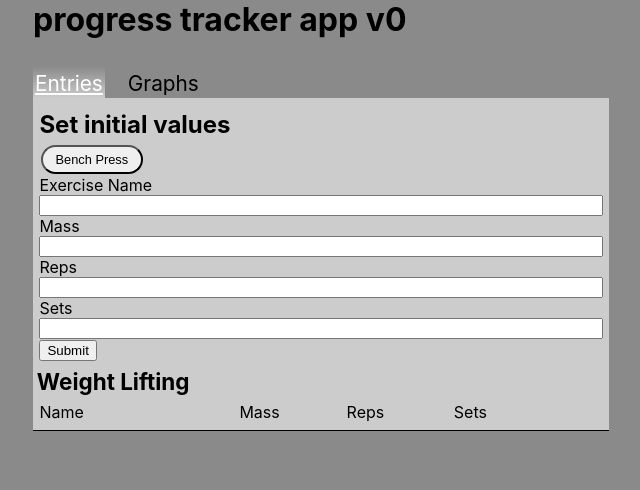
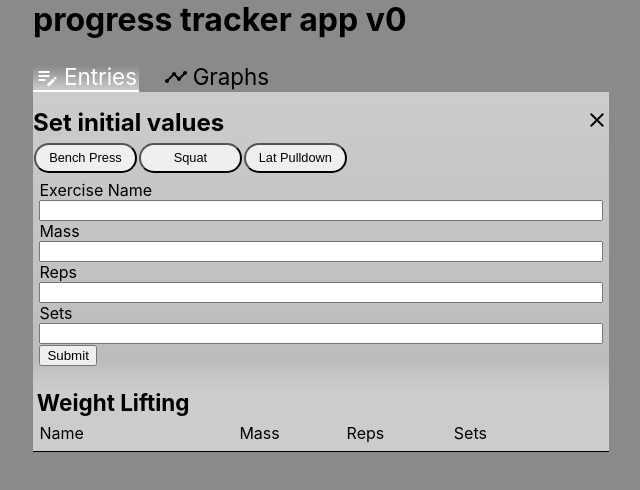
Before and after one commit to jessejp/progress-tracker, a React (Create React App) app: page /entries/addnew in a window 1280 px wide. Shown: the top 490 px of the page, without its empty margins (319-959 px from the left). Built offline with nearby package versions, Linux system fonts and the light colour scheme.

Commit message:
Relocated routing links and added icons to links

```diff
--- a/public/index.html
+++ b/public/index.html
@@ -3,6 +3,10 @@
   <head>
     <meta charset="utf-8" />
     <link rel="icon" href="%PUBLIC_URL%/favicon.ico" />
+    <link
+      href="https://fonts.googleapis.com/css2?family=Material+Icons+Outlined"
+      rel="stylesheet"
+    />
     <meta name="viewport" content="width=device-width, initial-scale=1" />
     <meta name="theme-color" content="#000000" />
     <meta
--- a/src/App.css
+++ b/src/App.css
@@ -2,3 +2,23 @@
   display: flex;
   justify-content: center;
 }
+
+.iconTextLink {
+  display: flex;
+  align-items: center;
+}
+
+.iconTextLink span {
+  margin: 0 0.1em;
+}
+
+.buttonNoDefault,
+input[type="submit"],
+input[type="reset"] {
+  background: none;
+  color: inherit;
+  border: none;
+  padding: 0;
+  font: inherit;
+  cursor: pointer;
+}
--- a/src/App.js
+++ b/src/App.js
@@ -3,6 +3,7 @@ import Header from "./components/Header";
 import Entries from "./pages/Entries";
 import Graph from "./pages/Graph";
 import { Routes, Route, Navigate } from "react-router-dom";
+import Settings from "./pages/Settings";
 
 function App() {
   return (
@@ -12,6 +13,7 @@ function App() {
         <Routes>
           <Route path="/" element={<Navigate replace to="/entries" />} />
           <Route path="/entries/*" element={<Entries />} />
+          <Route path="/settings" element={<Settings />} />
           <Route path="/graphs" element={<Graph />} />
         </Routes>
       </div>
--- a/src/components/AddNewEntry/AddEntryForm.js
+++ b/src/components/AddNewEntry/AddEntryForm.js
@@ -2,6 +2,7 @@ import css from "./AddEntryForm.module.css";
 import { useDispatch } from "react-redux";
 import { entryActions } from "../../store/entries-slice";
 import { useState } from "react";
+import { useNavigate } from "react-router-dom";
 
 const defaultFormState = {
   name: "",
@@ -17,12 +18,26 @@ const suggestedExercises = [
     reps: "8",
     sets: "3",
   },
+  {
+    name: "Squat",
+    mass: "40",
+    reps: "6",
+    sets: "3",
+  },
+  {
+    name: "Lat Pulldown",
+    mass: "50",
+    reps: "8",
+    sets: "3",
+  },
 ];
 
 const AddEntryForm = () => {
   const [userInput, setUserInput] = useState(defaultFormState);
 
   const dispatch = useDispatch();
+
+  const navigate = useNavigate();
 
   const updateInputStates = (event) => {
     switch (event.target.id) {
@@ -59,12 +74,6 @@ const AddEntryForm = () => {
   };
 
   const fillSuggestion = (event) => {
-    console.log(
-      event.target.value,
-      suggestedExercises.find(
-        (exercise) => exercise.name === event.target.value
-      )
-    );
     setUserInput(
       suggestedExercises.find(
         (exercise) => exercise.name === event.target.value
@@ -89,7 +98,9 @@ const AddEntryForm = () => {
   };
 
   return (
-    <form className={css.formContainer}>
+    <div className={css.addEntryFormContainer}>
+      <div className={css.addEntryFormHeading}>
+        <div>
           <h2>Set initial values</h2>
           {suggestedExercises.map((e, index) => {
             return (
@@ -104,6 +115,20 @@ const AddEntryForm = () => {
               </button>
             );
           })}
+        </div>
+        <div>
+          <button
+            onClick={() => {
+              navigate("/entries", { replace: false });
+            }}
+            className={`${css.closeForm} buttonNoDefault`}
+          >
+            <span className="material-icons-outlined">close</span>
+          </button>
+        </div>
+      </div>
+
+      <form className={css.formContainer}>
         <label htmlFor="name">Exercise Name</label>
         <input
           type="text"
@@ -143,6 +168,7 @@ const AddEntryForm = () => {
           <button onClick={addNewEntry}>Submit</button>
         </div>
       </form>
+    </div>
   );
 };
 
--- a/src/components/AddNewEntry/AddEntryForm.module.css
+++ b/src/components/AddNewEntry/AddEntryForm.module.css
@@ -1,7 +1,16 @@
+.addEntryFormContainer {
+  background: linear-gradient(0deg, #ccc 0%, #bcbcbc 10%, #ccc 100%);
+  padding: 1em 0;
+}
+
+.addEntryFormHeading {
+  display: flex;
+  justify-content: space-between;
+}
+
 .formContainer {
   display: flex;
   flex-direction: column;
-  background: #ccc;
 }
 
 .suggestionButton {
@@ -12,8 +21,14 @@
   border-radius: 3em;
 }
 
+.closeForm {
+  display: flex;
+  align-items: center;
+  justify-content: center;
+}
+
 h2 {
-  margin: 0.2em 0;
+  margin: 0 0 0.2em 0;
 }
 
 form {
--- a/src/components/Entries/Entries.module.css
+++ b/src/components/Entries/Entries.module.css
@@ -5,6 +5,13 @@
   display: grid;
   grid-template-columns: minmax(9em, 36em);
   grid-template-rows: auto;
+}
+
+.addItem {
+  display: flex;
+  margin: 1em 0 0 0.4em;
+  font-size: 1.2em;
+  font-weight: 500;
 }
 
 .col:first-child {
--- a/src/components/Header.js
+++ b/src/components/Header.js
@@ -12,7 +12,10 @@ const Header = () => {
             navData.isActive ? css.active : css.inactive
           }
         >
-          <div className={css.menuItem}>Entries</div>
+          <div className={`${css.menuItem} iconTextLink`}>
+            <span className="material-icons-outlined">edit_note</span>
+            <span>Entries</span>
+          </div>
         </NavLink>
 
         {/* <NavLink
@@ -30,7 +33,10 @@ const Header = () => {
             navData.isActive ? css.active : css.inactive
           }
         >
-          <div className={css.menuItem}>Graphs</div>
+          <div className={`${css.menuItem} iconTextLink`}>
+            <span className="material-icons-outlined">timeline</span>
+            <span>Graphs</span>
+          </div>
         </NavLink>
       </div>
     </header>
--- a/src/components/Header.module.css
+++ b/src/components/Header.module.css
@@ -3,14 +3,9 @@
 }
 
 .menuSelections {
-  font-size: 1.3em;
-  color: orange;
   display: flex;
   column-gap: 1em;
-}
-
-.menuItem {
-  padding: 0.4em 0.1em 0.1em 0.1em;
+  font-size: 1.4em;
 }
 
 .active > .menuItem {
@@ -21,11 +16,16 @@
   cursor: pointer;
 }
 
+a {
+  text-decoration: none;
+}
+
 a.inactive {
   color: black;
-  text-decoration: none;
+  margin: 0 0 0.1em 0;
 }
 
 a.active {
   color: white;
+  border-bottom: white 0.1em solid;
 }
--- a/src/hooks/use-graph.js
+++ b/src/hooks/use-graph.js
@@ -1,4 +1,4 @@
-import { useState, useCallback } from "react";
+import { useCallback } from "react";
 
 const useGraph = () => {
   const svgCalculateYLocation = useCallback((sortableArr, sort = true) => {
--- a/src/pages/Entries.js
+++ b/src/pages/Entries.js
@@ -1,19 +1,13 @@
 import { useSelector } from "react-redux";
 import css from "../components/Entries/Entries.module.css";
 import EntriesRowItem from "../components/Entries/EntriesRowItem";
-import { Routes, Route, Link, useParams, useNavigate } from "react-router-dom";
+import { Routes, Route, Link, useParams } from "react-router-dom";
 import AddEntryForm from "../components/AddNewEntry/AddEntryForm";
-import { useEffect } from "react";
 
 const Entries = () => {
   const entries = useSelector((state) => state.entries.entries);
   const params = useParams();
   const formOpen = Object.values(params)[0];
-  const navigate = useNavigate();
-
-  const goBack = () => {
-    navigate("/entries", { replace: false });
-  };
 
   // map table rows
   const entryRows = entries.map((e, index) => {
@@ -30,9 +24,9 @@ const Entries = () => {
     );
   });
 
-  useEffect(() => {
+  /*   useEffect(() => {
     if (entries.length === 0) navigate("/entries/addnew", { replace: true });
-  }, [entries, navigate]);
+  }, [entries, navigate]); */
 
   return (
     <>
@@ -43,12 +37,6 @@ const Entries = () => {
         <div className={css.entriesTable}>
           <div className={css.templateHeading}>
             <h3>Weight Lifting</h3>
-            <div>
-              {!formOpen && <Link to="addnew">Add New</Link>}
-              {formOpen && entries.length !== 0 && (
-                <button onClick={goBack}>close</button>
-              )}
-            </div>
           </div>
 
           <div className={css.row}>
@@ -60,6 +48,14 @@ const Entries = () => {
           </div>
           {entryRows}
         </div>
+        {!formOpen && (
+          <Link to="addnew">
+            <div className={`${css.addItem} iconTextLink`}>
+              <span className="material-icons-outlined">add</span>{" "}
+              <span>Add New</span>
+            </div>
+          </Link>
+        )}
       </div>
     </>
   );
--- a/src/pages/Graph.js
+++ b/src/pages/Graph.js
@@ -26,19 +26,21 @@ const Graph = () => {
 
   const initialSelection = dataState.length !== 0 ? dataState[0].name : "";
   const [selectedEntry, setSelectedEntry] = useState(initialSelection);
-  const [checkedStatus, setCheckedStatus] = useState({
+
+  /* const [checkedStatus, setCheckedStatus] = useState({
     val1: true,
     val2: false,
     val3: false,
     val4: false,
-  });
+  }); */
 
   const onSelectedEntry = (event) => {
     setSelectedEntry(event.target.value);
   };
 
-  const onSelectedDataRadio = (event) => {
-    if (event.target.id === "val1") {
+  /* const onSelectedDataRadio = (event) => {
+    switch (event.target.id) {
+      case "val1":
         setCheckedStatus((prevState) => {
           return {
             val1: true,
@@ -47,8 +49,8 @@ const Graph = () => {
             val4: false,
           };
         });
-    }
-    if (event.target.id === "val2") {
+        break;
+      case "val2":
         setCheckedStatus((prevState) => {
           return {
             val1: false,
@@ -57,8 +59,11 @@ const Graph = () => {
             val4: false,
           };
         });
+        break;
+      default:
+        break;
     }
-  };
+  }; */
 
   useEffect(() => {
     const selectedData = dataState.find((d) => d.name === selectedEntry);
@@ -89,14 +94,14 @@ const Graph = () => {
     }
   }, [svgCalculateYLocation, sorted]);
 
-  console.log(graphPoints);
-  console.log(graphGuides);
+  console.log("points", graphPoints);
+  console.log("guides", graphGuides);
 
   return (
     <div className={css.graphContainer}>
       <div className={css.graphFlexContainer}>
         <GraphEntrySelection onSelectedEntry={onSelectedEntry} />
-        <div>
+        {/* <div>
           <form>
             <input
               type="radio"
@@ -118,7 +123,7 @@ const Graph = () => {
             />
             <label htmlFor="val2">Reps</label>
           </form>
-        </div>
+        </div> */}
         <svg className={css.svgContainer} height="300" width="100%">
           <svg>
             {graphPoints.unsorted.map((point, index) => {
--- /dev/null
+++ b/src/pages/Settings.js
@@ -0,0 +1,5 @@
+const Settings = () => {
+  return <div>settings</div>;
+};
+
+export default Settings;
```
Lines whose indentation alone changed are shown as unchanged.
